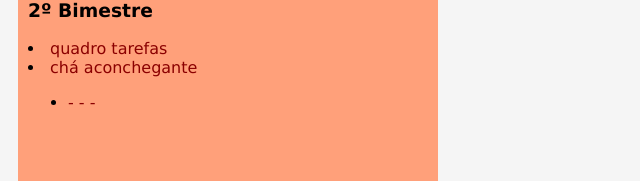
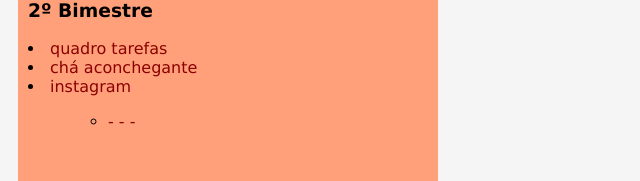
Before and after one commit to eduardasouz/aweb, a plain HTML site: page index.html in a window 1280 px wide. Shown: the part 520-701 px from the top of the page, without its empty margins (0-640 px from the left). Drawn offline with Linux system fonts and the light colour scheme.

Commit message:
Update index.html

```diff
--- a/index.html
+++ b/index.html
@@ -30,6 +30,8 @@
         <h3>2º Bimestre</h3>
         <li><a href="https://eduardasouz.github.io//aweb/quadrotarefas/index.html">quadro tarefas</a></li>
         <li><a href="https://eduardasouz.github.io//aweb/chá%20aconchegante/index.html">chá aconchegante</a></li>
+        <li><a href="https://eduardasouz.github.io//aweb/insta/index.html">instagram</a></li>
+        <ul>
         <ul>
             <li><a href="#">- - -</a></li>
         </ul>
```
